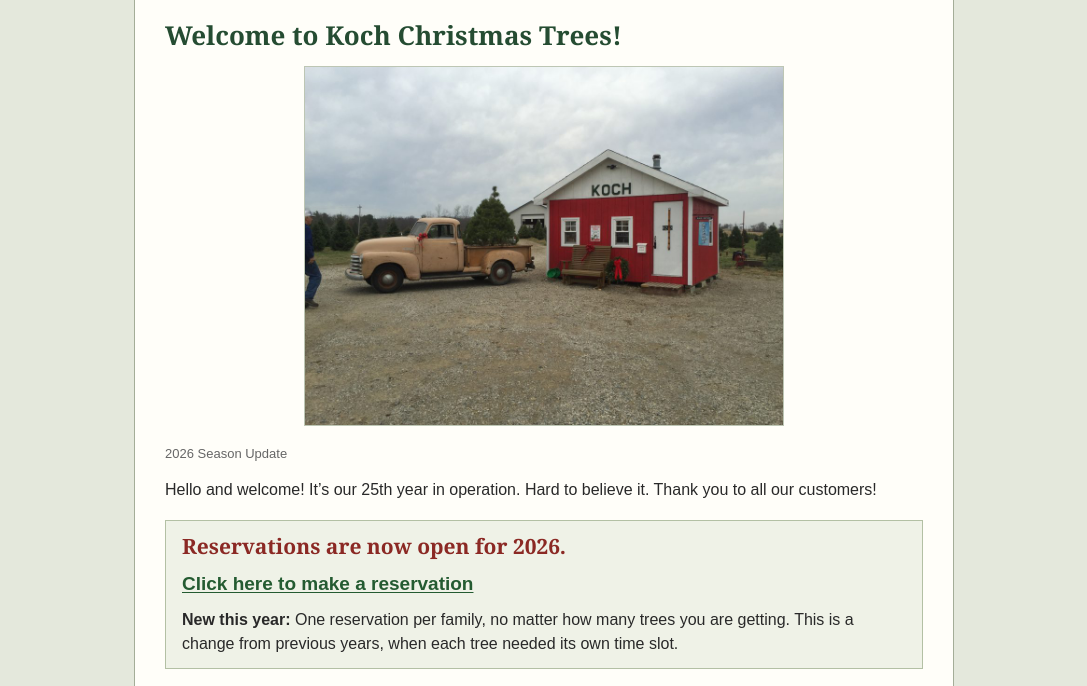
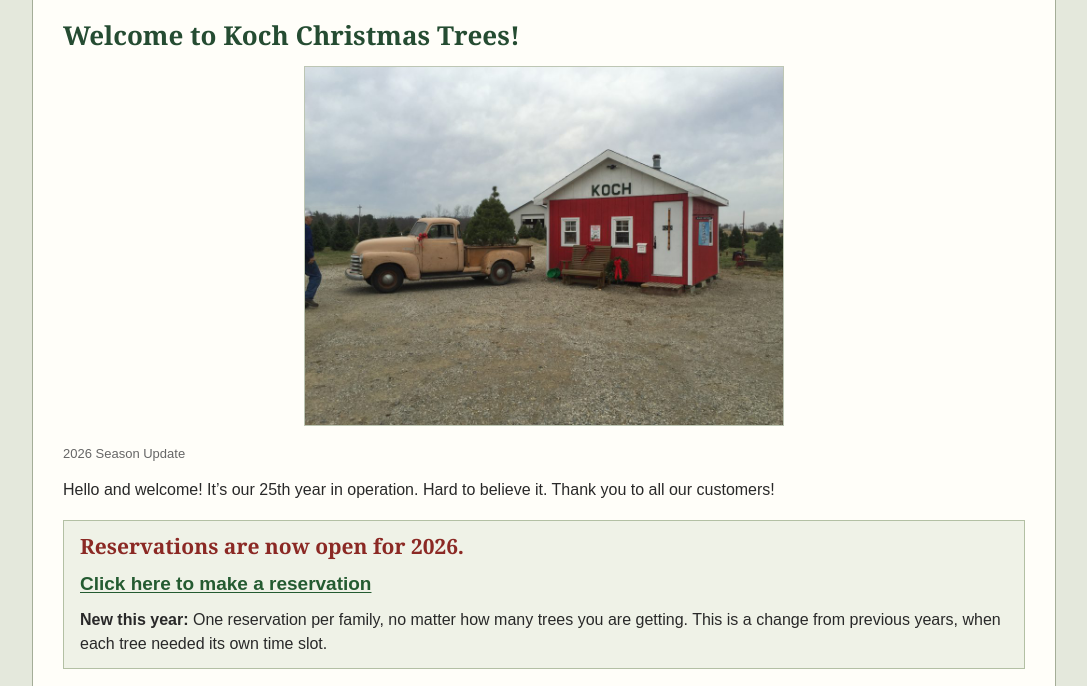
Before and after one commit to kochrt/kochchristmastrees, a plain HTML site: page site/index.html in a window 1280 px wide. Shown: the part 183-869 px from the top of the page, without its empty margins (96-1183 px from the left). Drawn offline with Linux system fonts and the light colour scheme.

Commit message:
bump the width

```diff
--- a/site/styles.css
+++ b/site/styles.css
@@ -14,7 +14,7 @@ body {
   font: 16px/1.5 Arial, Helvetica, sans-serif;
 }
 .page {
-  max-width: 820px;
+  max-width: 1024px;
   margin: 0 auto;
   background: #fffef9;
   border: 1px solid #a4ad98;
```
